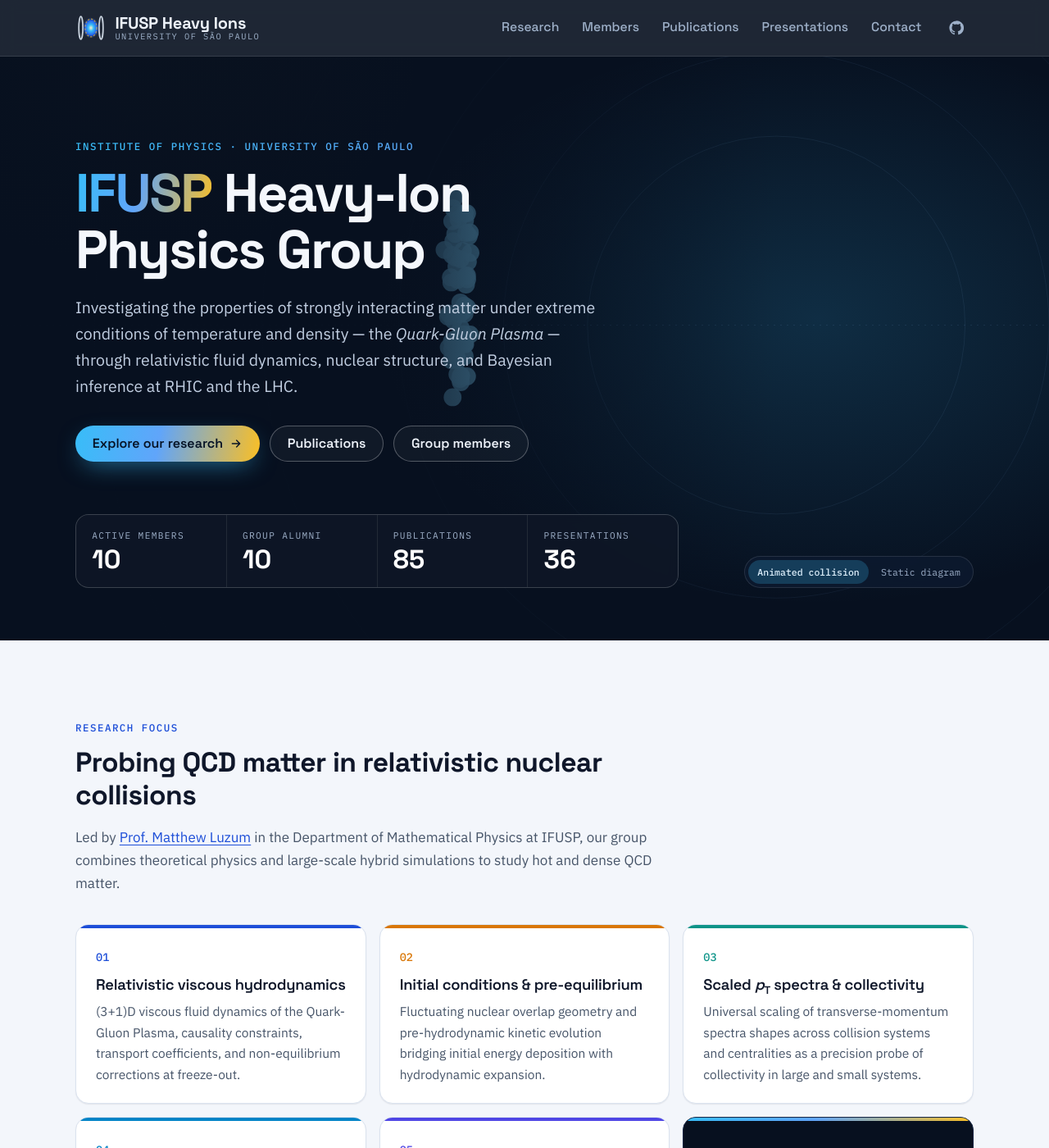
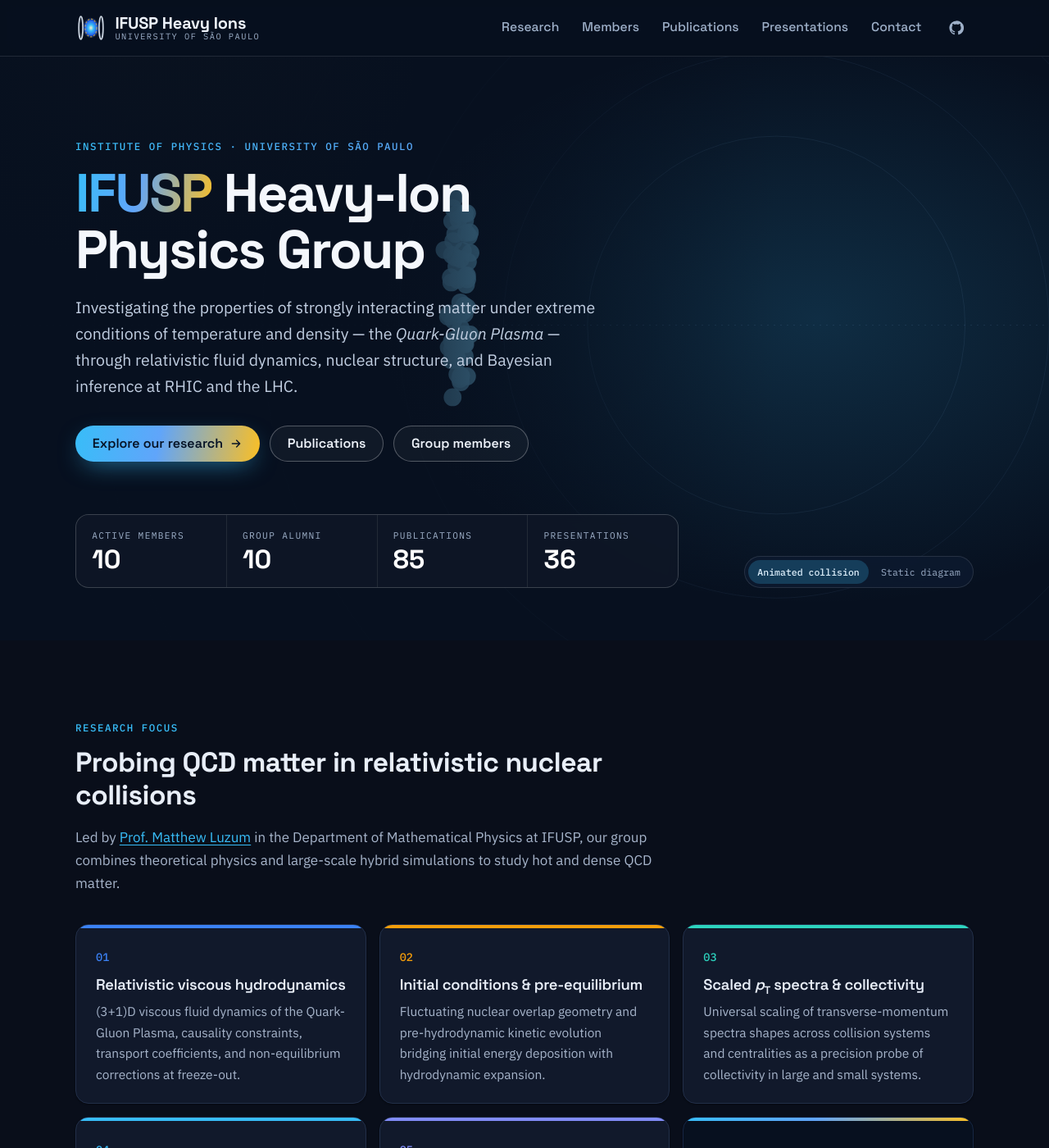
Before and after one commit to IFUSP-Heavy-Ions/IFUSP-Heavy-Ions.github.io, a Jekyll site: the page built from index.html, in a window 1280 px wide and 1400 px high. Shown: the whole window at 82% size. Built offline with Jekyll 4.4.1, drawn with Linux system fonts in a browser that asks for light colours.

Commit message:
Make all-dark theme the default across all browsers

```diff
--- a/assets/css/site.css
+++ b/assets/css/site.css
@@ -14,40 +14,40 @@
   --night-muted: #9eb0c9;
   --night-line: rgba(255, 255, 255, 0.11);
 
-  /* day: content */
-  --bg: #f3f6fb;
-  --surface: #ffffff;
-  --surface-2: #e9eff8;
-  --ink: #0f172a;
-  --muted: #475569;
-  --faint: #64748b;
-  --line: #dbe3ef;
-  --line-strong: #c2cfe2;
+  /* page & surface tokens (all-dark theme) */
+  --bg: #090e1a;
+  --surface: #11192b;
+  --surface-2: #141e33;
+  --ink: #e8eef8;
+  --muted: #a6b4ca;
+  --faint: #8494ad;
+  --line: #222f49;
+  --line-strong: #314263;
 
-  --accent: #1d4ed8;
-  --accent-strong: #1e3a8a;
-  --accent-soft: #e0edff;
+  --accent: #38bdf8;
+  --accent-strong: #7dd3fc;
+  --accent-soft: rgba(56, 189, 248, 0.14);
   --focus: #0284c7;
 
   --hot-gradient: linear-gradient(100deg, #38bdf8 0%, #60a5fa 45%, #fbbf24 100%);
 
   /* research theme / stage colors */
-  --stage-ic: #d97706;
-  --stage-hydro: #1d4ed8;
-  --stage-decay: #0f766e;
-  --stage-cascade: #0284c7;
-  --stage-conv: #4f46e5;
-  --stage-bayes: #7c3aed;
-  --stage-obs: #0d9488;
+  --stage-ic: #f59e0b;
+  --stage-hydro: #3b82f6;
+  --stage-decay: #14b8a6;
+  --stage-cascade: #38bdf8;
+  --stage-conv: #818cf8;
+  --stage-bayes: #a78bfa;
+  --stage-obs: #2dd4bf;
 
   /* talk type badges: text / background */
-  --b-plenary: #be123c;    --b-plenary-bg: #ffe4e9;
-  --b-invited: #b45309;    --b-invited-bg: #ffedd5;
-  --b-talk: #1d4ed8;       --b-talk-bg: #e0e9ff;
-  --b-flash: #92400e;      --b-flash-bg: #fef3c7;
-  --b-seminar: #0f766e;    --b-seminar-bg: #d5f5ef;
-  --b-colloquium: #15803d; --b-colloquium-bg: #dcfce7;
-  --b-poster: #7e22ce;     --b-poster-bg: #f3e8ff;
+  --b-plenary: #fda4b4;    --b-plenary-bg: rgba(244, 63, 94, 0.16);
+  --b-invited: #fdba74;    --b-invited-bg: rgba(249, 115, 22, 0.16);
+  --b-talk: #93c5fd;       --b-talk-bg: rgba(59, 130, 246, 0.18);
+  --b-flash: #fcd34d;      --b-flash-bg: rgba(234, 179, 8, 0.16);
+  --b-seminar: #5eead4;    --b-seminar-bg: rgba(20, 184, 166, 0.16);
+  --b-colloquium: #86efac; --b-colloquium-bg: rgba(34, 197, 94, 0.15);
+  --b-poster: #d8b4fe;     --b-poster-bg: rgba(168, 85, 247, 0.18);
 
   --font-display: "Space Grotesk", ui-sans-serif, system-ui, sans-serif;
   --font-body: "IBM Plex Sans", ui-sans-serif, system-ui, -apple-system, "Segoe UI", Roboto, sans-serif;
@@ -57,40 +57,11 @@
   --gutter: clamp(16px, 4vw, 32px);
   --radius: 16px;
   --radius-sm: 10px;
-  --shadow-1: 0 1px 2px rgba(15, 23, 42, 0.05), 0 1px 1px rgba(15, 23, 42, 0.03);
-  --shadow-2: 0 18px 40px -18px rgba(15, 23, 42, 0.25);
+  --shadow-1: 0 1px 2px rgba(0, 0, 0, 0.35);
+  --shadow-2: 0 18px 40px -18px rgba(0, 0, 0, 0.65);
   --header-h: 68px;
 
-  color-scheme: light;
-}
-
-@media (prefers-color-scheme: dark) {
-  :root {
-    --bg: #090e1a;
-    --surface: #11192b;
-    --surface-2: #172238;
-    --ink: #e8eef8;
-    --muted: #a6b4ca;
-    --faint: #8494ad;
-    --line: #222f49;
-    --line-strong: #314263;
-
-    --accent: #38bdf8;
-    --accent-strong: #7dd3fc;
-    --accent-soft: rgba(56, 189, 248, 0.14);
-
-    --b-plenary: #fda4b4;    --b-plenary-bg: rgba(244, 63, 94, 0.16);
-    --b-invited: #fdba74;    --b-invited-bg: rgba(249, 115, 22, 0.16);
-    --b-talk: #93c5fd;       --b-talk-bg: rgba(59, 130, 246, 0.18);
-    --b-flash: #fcd34d;      --b-flash-bg: rgba(234, 179, 8, 0.16);
-    --b-seminar: #5eead4;    --b-seminar-bg: rgba(20, 184, 166, 0.16);
-    --b-colloquium: #86efac; --b-colloquium-bg: rgba(34, 197, 94, 0.15);
-    --b-poster: #d8b4fe;     --b-poster-bg: rgba(168, 85, 247, 0.18);
-
-    --shadow-1: 0 1px 2px rgba(0, 0, 0, 0.35);
-    --shadow-2: 0 18px 40px -18px rgba(0, 0, 0, 0.65);
-    color-scheme: dark;
-  }
+  color-scheme: dark;
 }
 
 /* ---------- Base ---------- */
```
